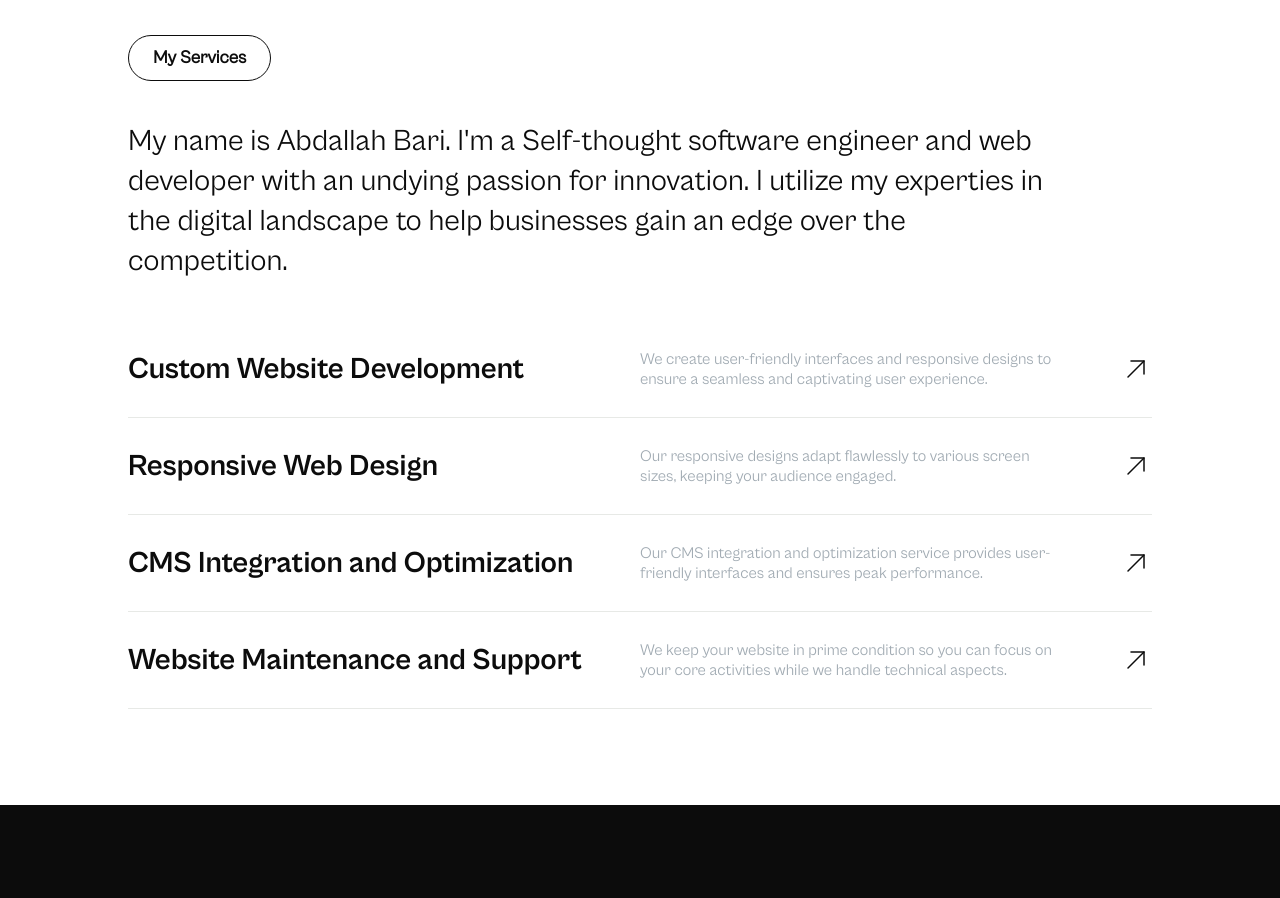
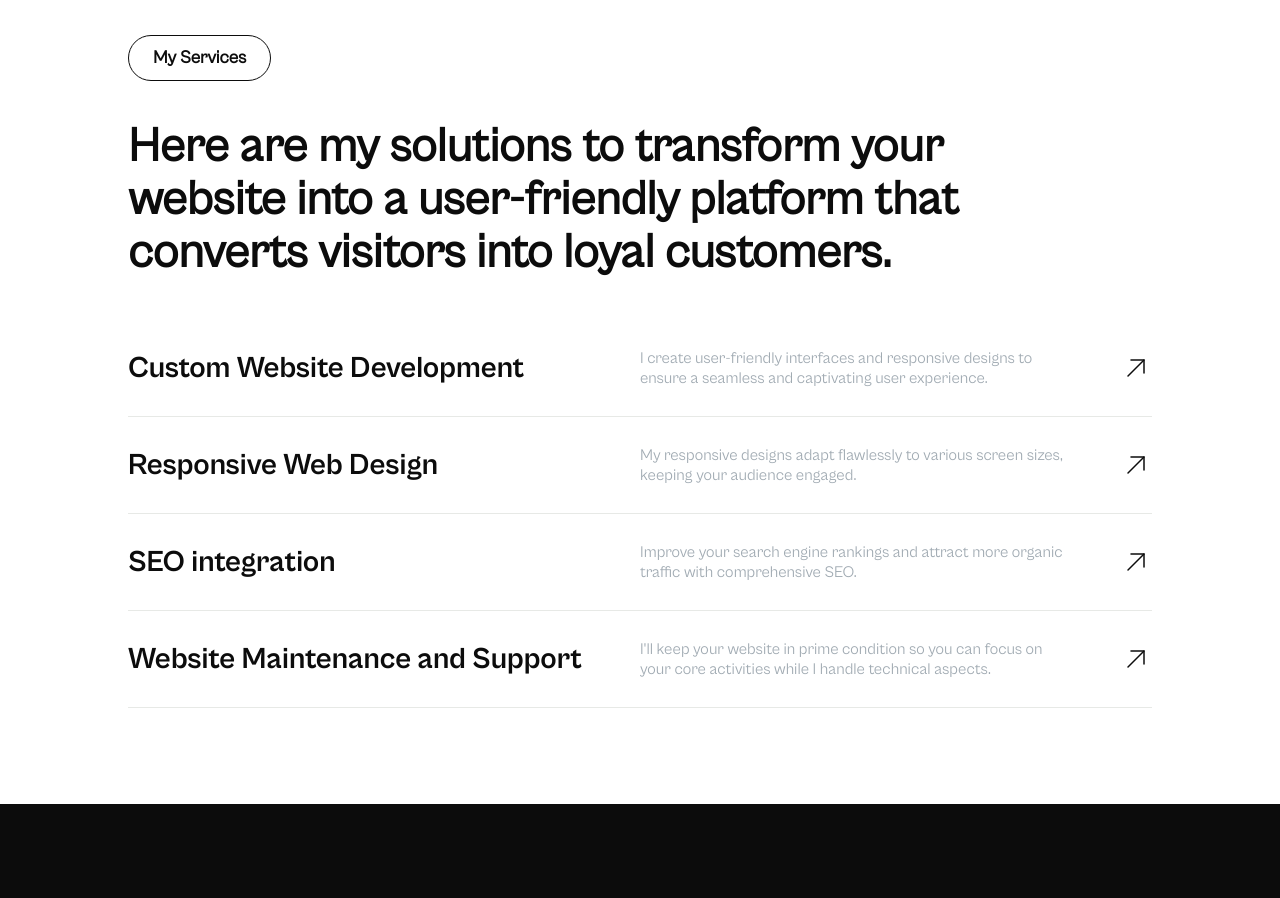
Before and after one commit to Abdallah01win/Portfolio, a Vue app: page / in a window 1280 px wide. Shown: the part 1480-2378 px from the top of the page. Built offline with nearby package versions, Linux system fonts and the light colour scheme.

Commit message:
Write services section copy

```diff
--- a/src/components/Services.vue
+++ b/src/components/Services.vue
@@ -4,36 +4,37 @@ import ArrowUp from "@/components/icons/ArrowUp.vue";
 const services = [
     {
         "title": "Custom Website Development",
-        "description": "We create user-friendly interfaces and responsive designs to ensure a seamless and captivating user experience."
+        "description": "I create user-friendly interfaces and responsive designs to ensure a seamless and captivating user experience."
     },
     {
         "title": "Responsive Web Design",
-        "description": "Our responsive designs adapt flawlessly to various screen sizes, keeping your audience engaged."
+        "description": "My responsive designs adapt flawlessly to various screen sizes, keeping your audience engaged."
     },
     {
-        "title": "CMS Integration and Optimization",
-        "description": "Our CMS integration and optimization service provides user-friendly interfaces and ensures peak performance."
+        "title": "SEO integration",
+        "description": "Improve your search engine rankings and attract more organic traffic with comprehensive SEO."
     },
     {
         "title": "Website Maintenance and Support",
-        "description": "We keep your website in prime condition so you can focus on your core activities while we handle technical aspects."
+        "description": "I'll keep your website in prime condition so you can focus on your core activities while I handle technical aspects."
     }
 ]
 </script>
 
 <template>
-    <section class="xl:max-w-[1024px] 2xl:max-w-[1280px]  mx-auto py-24">
+    <section class="xl:max-w-[1024px] 2xl:max-w-[1280px] mx-auto py-24">
         <div class="mb-10">
             <div class="border border-myDark-100 py-2 px-6 w-fit rounded-full text-lg font-semibold mb-10">My Services</div>
 
-            <p class="w-[90%] font-primary text-3xl leading-10">My name is Abdallah Bari. I'm a Self-thought software
-                engineer and web developer with an undying passion for innovation. I utilize my experties in the digital
-                landscape to help businesses gain an edge over the competition.</p>
+            <p class="w-[90%] font-primary text-5xl font-bold leading-[1.1] mb-10">
+                Here are my solutions to transform your website into a user-friendly platform that converts visitors into
+                loyal customers.
+            </p>
         </div>
 
         <div class="grid grid-cols-1 gap-x-8">
             <div class="text-lg">
-                <div v-for="(service, index) in services" :key="service" class="border-b border-myGray-500/40 py-7">
+                <div v-for="service in services" :key="service" class="border-b border-myGray-500/40 py-7">
                     <div class="grid grid-cols-12">
                         <div class="col-span-6 flex items-center gap-x-10">
                             <div class="text-3xl font-primaryBold">{{ service.title }}</div>
```
Also changed, not shown: src/components/AboutMe.vue (+5 -3 lines).
